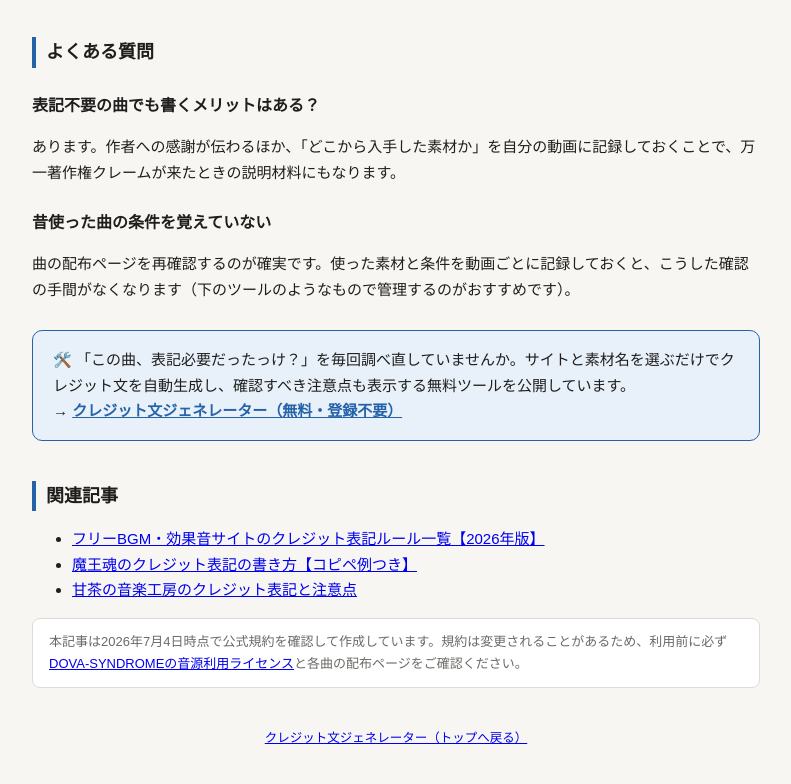
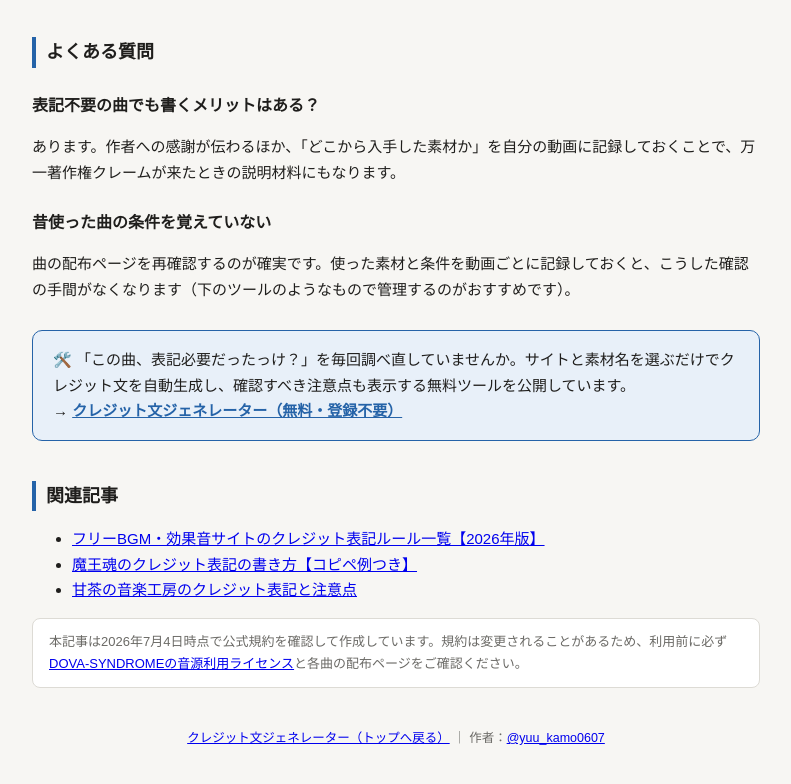
Before and after one commit to yuukamo/credit-generator, a plain HTML site: page articles/dova-credit.html in a window 1280 px wide. Shown: the part 818-1602 px from the top of the page, without its empty margins (244-1035 px from the left). Drawn offline with Linux system fonts and the light colour scheme.

Commit message:
フッターに作者Xリンク(@yuu_kamo0607)を全ページ追加
Co-Authored-By: Claude Fable 5 <noreply@anthropic.com>

```diff
--- a/articles/dova-credit.html
+++ b/articles/dova-credit.html
@@ -65,7 +65,7 @@ https://dova-s.jp/</div>
 
   <p class="disclaimer">本記事は2026年7月4日時点で公式規約を確認して作成しています。規約は変更されることがあるため、利用前に必ず<a href="https://dova-s.jp/_contents/license/" target="_blank" rel="noopener">DOVA-SYNDROMEの音源利用ライセンス</a>と各曲の配布ページをご確認ください。</p>
 
-  <footer><p><a href="../index.html">クレジット文ジェネレーター（トップへ戻る）</a></p></footer>
+  <footer><p><a href="../index.html">クレジット文ジェネレーター（トップへ戻る）</a> ｜ 作者：<a href="https://x.com/yuu_kamo0607" target="_blank" rel="noopener">@yuu_kamo0607</a></p></footer>
 </article>
 </main>
 </body>
```
Also changed, not shown: articles/amacha-credit.html (+1 -1 lines), articles/credit-rules.html (+1 -1 lines), articles/irasutoya-credit.html (+1 -1 lines), articles/maou-credit.html (+1 -1 lines), articles/otologic-credit.html (+1 -1 lines), articles/soundeffect-lab-credit.html (+1 -1 lines), articles/youtube-audio-library-credit.html (+1 -1 lines), index.html (+1 -0 lines).
